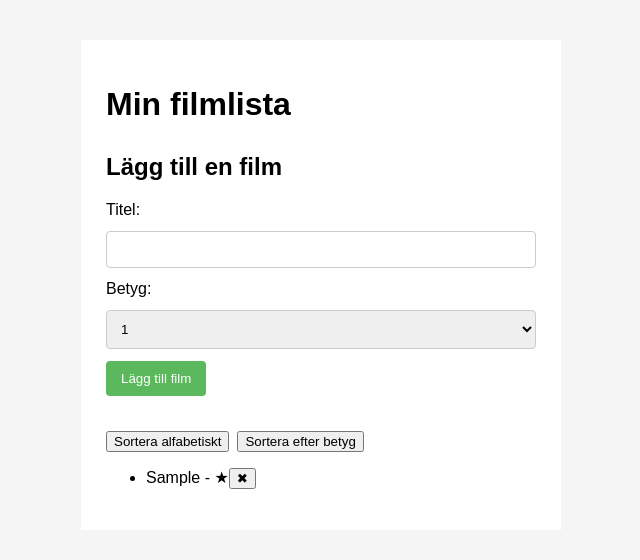
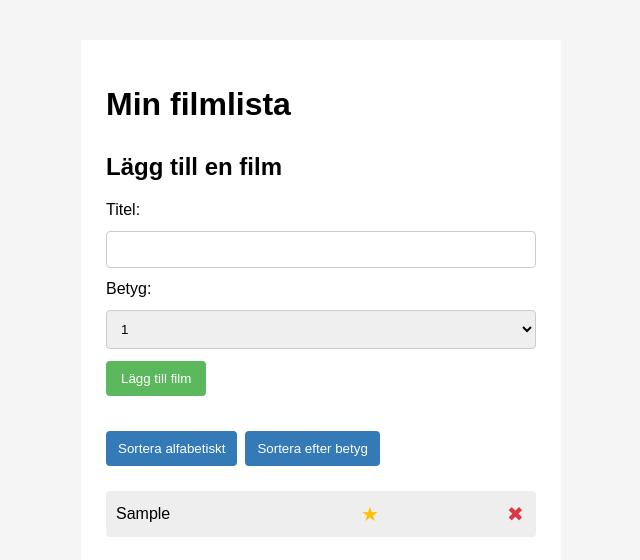
Before and after one commit to GorSla14/react-movie-list, a React (Vite) app: page / in a window 1280 px wide. Both pictures are taken after typing "Sample" into the empty fields and a click on the button "Lägg till film". Shown: the top 560 px of the page, without its empty margins (319-959 px from the left). Built offline with nearby package versions, Linux system fonts and the light colour scheme.

Commit message:
Style movie list, rating stars and action buttons.

```diff
--- a/src/App.css
+++ b/src/App.css
@@ -38,3 +38,42 @@ form button {
 button {
     margin-right: 8px;
 }
+
+ul {
+    list-style: none;
+    padding: 0;
+    margin-top: 25px;
+}
+
+li {
+    display: grid;
+    grid-template-columns: 1fr 130px 25px;
+    align-items: center;
+    gap: 10px;
+    background-color: #eeeeee;
+    padding: 10px;
+    margin-bottom: 5px;
+    border-radius: 4px;
+}
+
+.stars {
+    color: #ffc107;
+    font-size: 20px;
+}
+
+.remove-btn {
+    background: none;
+    border: none;
+    color: #dc3545;
+    font-size: 20px;
+    cursor: pointer;
+}
+
+.sort-btn {
+    background-color: #337ab7;
+    color: white;
+    border: none;
+    border-radius: 4px;
+    padding: 10px 12px;
+    cursor: pointer;
+}
--- a/src/App.jsx
+++ b/src/App.jsx
@@ -60,14 +60,15 @@ function App() {
         <button type='submit'>Lägg till film</button>
       </form>
 
-      <button type="button" onClick={sortByTitle}>Sortera alfabetiskt</button>
-      <button type="button" onClick={sortByRating}>Sortera efter betyg</button>
+      <button className="sort-btn" type="button" onClick={sortByTitle}>Sortera alfabetiskt</button>
+      <button className="sort-btn" type="button" onClick={sortByRating}>Sortera efter betyg</button>
 
         <ul>
           {movies.map((movie, index) => (
             <li key={index}>
-              {movie.title} - {'★'.repeat(movie.rating)}
-              <button onClick={() => removeMovie(index)}>✖</button>
+              <span>{movie.title}</span>
+              <span className="stars">{'★'.repeat(movie.rating)}</span>
+              <button className="remove-btn" onClick={() => removeMovie(index)}>✖</button>
             </li>
           ))}
         </ul>
```
